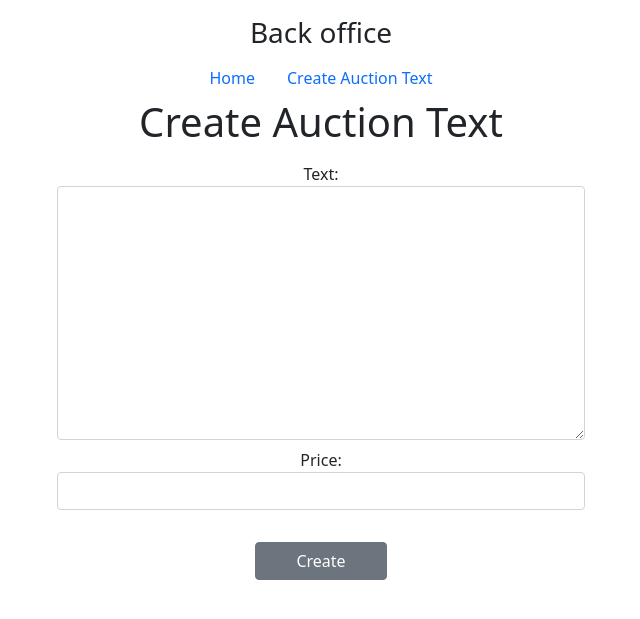
After one commit to mihai9-lab/Text-Auction, a Django app: page /create_auction_text in a window 1280 px wide. The commit adds this page. Shown: the top 619 px of the page, without its empty margins (319-959 px from the left). Run offline with Django 3.2, Linux system fonts and the light colour scheme; the visitor is signed in with stand-in values (Sample User, id 1); some libraries are stand-ins or nearby versions.

Commit message:
django done

```diff
--- a/Django/proj/auction/forms.py
+++ b/Django/proj/auction/forms.py
@@ -1,3 +1,5 @@
+from django.db.models import fields
+from .models import Texts
 from django import forms
 
 
@@ -26,3 +28,9 @@ from django import forms
 class LoginForm(forms.Form):
     email = forms.EmailField(label='Email', required=True)
     password = forms.CharField(widget=forms.PasswordInput(), required=True)
+
+
+class AuctionTextForm(forms.ModelForm):
+    class Meta:
+        model = Texts
+        fields = ['text', 'price']
--- a/Django/proj/auction/models.py
+++ b/Django/proj/auction/models.py
@@ -25,8 +25,8 @@ class Texts(models.Model):
     id = models.BigAutoField(primary_key=True)
     text = models.TextField()
     price = models.BigIntegerField()
-    createdat = models.DateTimeField(db_column='createdAt')  # Field name made lowercase.
-    updatedat = models.DateTimeField(db_column='updatedAt')  # Field name made lowercase.
+    createdat = models.DateTimeField(db_column='createdAt',auto_now=True)  # Field name made lowercase.
+    updatedat = models.DateTimeField(db_column='updatedAt',auto_now=True)  # Field name made lowercase.
     userid = models.ForeignKey('Users', models.DO_NOTHING, db_column='UserId', blank=True, null=True)  # Field name made lowercase.
 
     class Meta:
--- /dev/null
+++ b/Django/proj/auction/static/script.js
@@ -0,0 +1,3 @@
+$(document).ready(function () {
+  $('#datatable').DataTable({});
+});
--- /dev/null
+++ b/Django/proj/auction/static/style.css
@@ -0,0 +1,21 @@
+.grid-main{
+  display: grid;
+  grid-template-columns: 1fr 1fr 1fr;
+  grid-column-gap: 15px;
+  grid-row-gap: 15px;
+  margin-bottom: 20px;
+}
+.g-container{
+  padding:10px 15px;
+  display: flex;
+  flex-direction: column;
+  align-items: flex-start;
+  background-color: cadetblue;
+  border-radius: 3px;
+}
+.g-container-title{
+  font-size: 20px;
+}
+.g-container-value{
+  font-size: 32px;
+}
--- /dev/null
+++ b/Django/proj/auction/templates/auction/auction_text.html
@@ -0,0 +1,31 @@
+{% extends 'auction/main.html' %}
+{% load widget_tweaks %}
+
+{% block content %}
+<h1>Create Auction Text</h1>
+<div class="d-flex flex-column w-100">
+
+  <form method="post" action="{% url 'auction:create_auction_text' %}" class="w-50 ps-5 pe-5 ms-auto me-auto">
+    {% csrf_token %}
+    <div class="form-group mt-2 mb-2">
+      <label for="{{form.text.id_for_label}}">Text:</label>
+      {{ form.text|add_class:'form-control' }}
+      {% for error in form.name.errors %}
+      <small class="form-text" style="color:red;">{{error}}</small>
+      {% endfor %}
+    </div>
+    <div class="form-group mt-2 mb-2">
+      <label for="{{form.price.id_for_label}}">Price:</label>
+      {{ form.price|add_class:'form-control' }}
+      {% for error in form.content.errors %}
+      <small class="form-text" style="color:red;">{{error}}</small>
+      {% endfor %}
+    </div>
+    <button type="submit" class="col btn btn-secondary mt-4 ps-1 pe-1 w-25">Create</button>
+</div>
+{% for hidden in form.hidden_fields %}
+{{ hidden }}
+{% endfor %}
+</form>
+</div>
+{% endblock %}
--- a/Django/proj/auction/templates/auction/header.html
+++ b/Django/proj/auction/templates/auction/header.html
@@ -3,8 +3,8 @@
         <h3 class="masthead-brand">Back office</h3>
         <nav class="nav nav-masthead justify-content-center">
         {% if user.is_authenticated %}
-            <a class="nav-link">Home</a>
-            <a class="nav-link">Create Auction Text</a>
+            <a class="nav-link" href="{% url 'auction:home' %}"">Home</a>
+            <a class="nav-link" href="{% url 'auction:create_auction_text' %}">Create Auction Text</a>
         {% endif %}
         </nav>
     </div>
--- a/Django/proj/auction/templates/auction/main.html
+++ b/Django/proj/auction/templates/auction/main.html
@@ -16,6 +16,7 @@
   <link rel="shortcut icon" type="image/png" href="{% static 'favicon.ico' %}" />
   <link href="https://cdn.jsdelivr.net/npm/bootstrap@5.0.0-beta1/dist/css/bootstrap.min.css" rel="stylesheet"
     integrity="sha384-giJF6kkoqNQ00vy+HMDP7azOuL0xtbfIcaT9wjKHr8RbDVddVHyTfAAsrekwKmP1" crossorigin="anonymous">
+  <link rel="stylesheet" type="text/css" href="https://cdn.datatables.net/1.11.2/css/jquery.dataTables.css">
 
   <link rel="stylesheet" href="{% static 'style.css' %}">
 </head>
@@ -38,6 +39,8 @@
 
   <script src="https://code.jquery.com/jquery-3.5.1.min.js"
     integrity="sha256-9/aliU8dGd2tb6OSsuzixeV4y/faTqgFtohetphbbj0=" crossorigin="anonymous"></script>
+  <script type="text/javascript" charset="utf8"
+    src="https://cdn.datatables.net/1.11.2/js/jquery.dataTables.min.js"></script>
   <script src="https://cdn.jsdelivr.net/npm/bootstrap@5.0.0-beta1/dist/js/bootstrap.bundle.min.js"
     integrity="sha384-ygbV9kiqUc6oa4msXn9868pTtWMgiQaeYH7/t7LECLbyPA2x65Kgf80OJFdroafW"
     crossorigin="anonymous"></script>
--- a/Django/proj/auction/urls.py
+++ b/Django/proj/auction/urls.py
@@ -3,5 +3,7 @@ from . import views
 
 app_name = 'auction'
 urlpatterns = [
-    path('', views.index, name="index")
+    path('', views.index, name="index"),
+    path('home', views.home, name="home"),
+    path('create_auction_text', views.create_auction_text, name="create_auction_text")
 ]
--- a/Django/proj/auction/views.py
+++ b/Django/proj/auction/views.py
@@ -1,23 +1,85 @@
+from .models import Reactions, Texts, Users
 from django.contrib import auth
 from django.http.request import HttpRequest
 from django.http.response import HttpResponse
 from django.shortcuts import redirect, render
 from django.contrib.auth import authenticate, login
+from django.contrib.auth.decorators import login_required
 
 # Create your views here.
-from .forms import LoginForm
+from .forms import AuctionTextForm, LoginForm
 
 
 def index(req):
+    if req.user.is_authenticated:
+        return redirect('auction:home')
+    else:
+        if req.method == 'POST':
+            form = LoginForm(req.POST)
+            if form.is_valid():
+                user = authenticate(req, username=form.cleaned_data.get(
+                    'email'), password=form.cleaned_data.get('password'))
+                if user is not None:
+                    login(req, user)
+                    return redirect('auction:home')
+        else:
+            form = LoginForm()
+        return render(req, 'auction/index.html', {'form': form})
+
+
+@login_required
+def home(req):
+    users = Users.objects.all()
+    texts = Texts.objects.all()
+    reactions = Reactions.objects.all()
+    total_texts_count = len(texts)
+    bought_texts = texts.exclude(userid=None)
+    bought_texts_count = len(bought_texts)
+    total_tokens = 0
+    total_tokens_held = 0
+    for user in users:
+        total_tokens += user.tokens
+        total_tokens_held += user.tokens
+    for text in bought_texts:
+        total_tokens += text.price
+
+    tableData = []
+    for text in bought_texts:
+        r = reactions.filter(textid=text.id)
+        earned = 0
+        for reaction in r:
+            if reaction.type == 'like' or reaction.type == 'dislike':
+                earned += 100
+            else:
+                earned += 200
+        tableData.append(
+            {'textId': text.id,
+             'userName': text.userid.name,
+             'userEmail': text.userid.email,
+             'price': text.price,
+             'reactions': len(r),
+             'earned': earned,
+             'profit': earned-text.price})
+    return render(req, 'auction/home.html', {
+        'total_texts': total_texts_count,
+        'bought_texts': bought_texts_count,
+        'auctioned_texts': total_texts_count - bought_texts_count,
+        'total_tokens': total_tokens,
+        'total_tokens_held': total_tokens_held,
+        'total_tokens_spent': total_tokens - total_tokens_held,
+        'data': tableData
+    })
+
+
+@login_required
+def create_auction_text(req):
     if req.method == 'POST':
-        form = LoginForm(req.POST)
+        form = AuctionTextForm(req.POST)
         if form.is_valid():
-
-            user = authenticate(req, username=form.cleaned_data.get(
-                'email'), password=form.cleaned_data.get('password'))
-            if user is not None:
-                login(req, user)
-                return redirect('auction:index')
+            text = Texts(text=form.cleaned_data.get('text'),
+                         price=form.cleaned_data.get('price'))
+            text.save()
+            return redirect('auction:home')
     else:
-        form = LoginForm()
-    return render(req, 'auction/index.html', {'form': form})
+        form = AuctionTextForm()
+    return render(req, 'auction/auction_text.html', {'form': form})
```
Also changed, not shown: Django/proj/auction/templates/auction/home.html (+59 -0 lines). Lines whose indentation alone changed are shown as unchanged.
